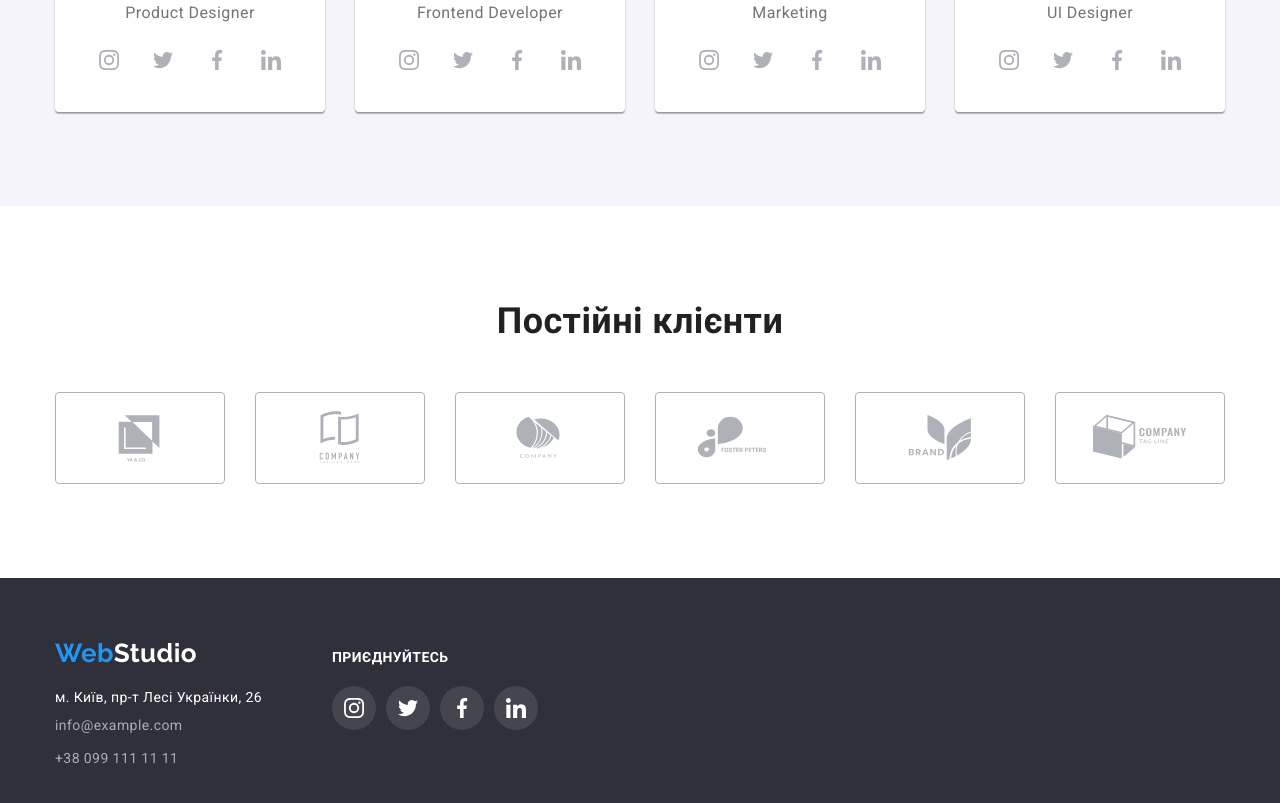
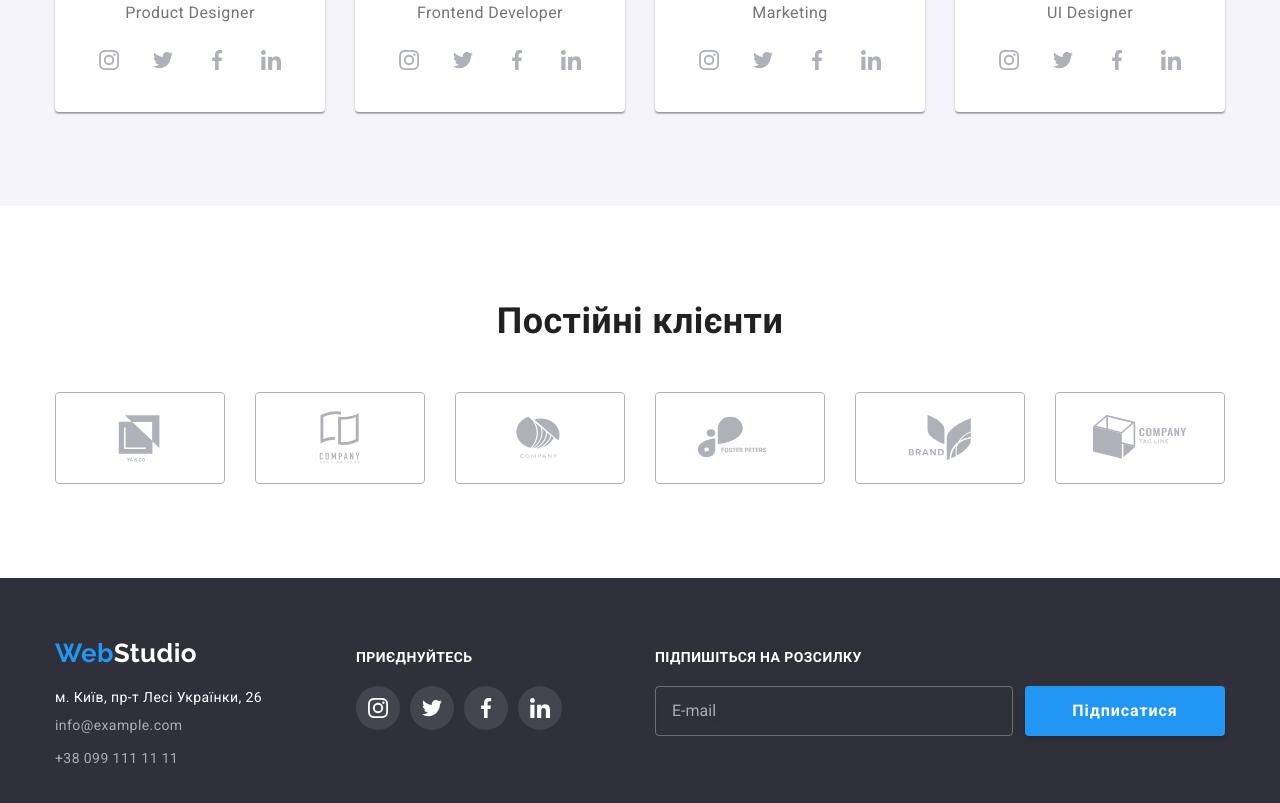
Before and after one commit to A-Novychenko/goit-markup-hw-06, a plain HTML site: page index.html in a window 1280 px wide. Shown: the part 1821-2624 px from the top of the page. Drawn offline with nearby package versions, Linux system fonts and the light colour scheme.

Commit message:
adds footer-form

```diff
--- a/css/styles.css
+++ b/css/styles.css
@@ -284,9 +284,10 @@ img {
 }
 
 .btn-hero {
+    box-shadow: 0px 4px 4px rgba(0, 0, 0, 0.15);
+
     font-weight: 700;
     font-size: 16px;
-
     line-height: 1.88;
     letter-spacing: 0.06em;
 }
@@ -296,6 +297,7 @@ img {
 .btn-hero:focus, */
 .btn-hero:active {
     background-color: #188CE8;
+
 }
 
 /* ==============/hero===============*/
@@ -507,6 +509,10 @@ img {
     align-items: baseline;
 }
 
+.footer-adress {
+    width: 231px;
+}
+
 .logo-footer {
     display: inline-block;
     margin-bottom: 20px;
@@ -542,17 +548,14 @@ img {
     margin-left: 70px;
 }
 
-.social-net-footer-title {
+.footer-title {
     display: block;
     margin-bottom: 20px;
     font-size: inherit;
+    font-weight: 700;
     line-height: 1.14;
     text-transform: uppercase;
     color: var(--white-color);
-}
-
-.social-net-footer-title>strong {
-    font-weight: 700;
 }
 
 .footer-social-net-link {
@@ -561,6 +564,47 @@ img {
 
 .footer-social-net-icon {
     fill: var(--white-color);
+}
+
+.footer-form {
+
+    margin-left: auto;
+}
+
+.footer-form-field {
+    display: flex;
+}
+
+.footer-input-mail {
+    width: 358px;
+    height: 50px;
+    padding: 0 16px;
+
+
+    border: 1px solid rgba(255, 255, 255, 0.3);
+    background-color: transparent;
+    filter: drop-shadow(0px 4px 4px rgba(0, 0, 0, 0.15));
+    border-radius: 4px;
+
+    color: var(--white-color);
+}
+
+.footer-input-mail::placeholder {
+    display: flex;
+    align-items: center;
+
+    font-size: 16px;
+    line-height: 1, 25;
+    color: rgba(255, 255, 255, 0.6);
+}
+
+.btn-footer {
+    margin-left: 12px;
+    box-shadow: 0px 4px 4px rgba(0, 0, 0, 0.15);
+
+    font-weight: 700;
+    line-height: 1.88;
+    letter-spacing: 0.06em;
 }
 
 /* ==============/footer==============*/
--- a/index.html
+++ b/index.html
@@ -382,7 +382,7 @@
             </div>
 
             <div class="social-net-footer">
-                <strong class="social-net-footer-title">приєднуйтесь</strong>
+                <strong class="footer-title">приєднуйтесь</strong>
                 <ul class="social-net-list list">
                     <li class="social-net-item">
                         <a href="" class="social-net-link footer-social-net-link">
@@ -418,6 +418,13 @@
                     </li>
                 </ul>
             </div>
+            <form class="footer-form">
+                <strong class="footer-title">Підпишіться на розсилку</strong>
+                <div class="footer-form-field">
+                    <input class="footer-input-mail" type="email" placeholder="E-mail">
+                    <button class="btn primary btn-footer" type="submit">Підписатися</button>
+                </div>
+            </form>
         </div>
     </footer>
 
```
